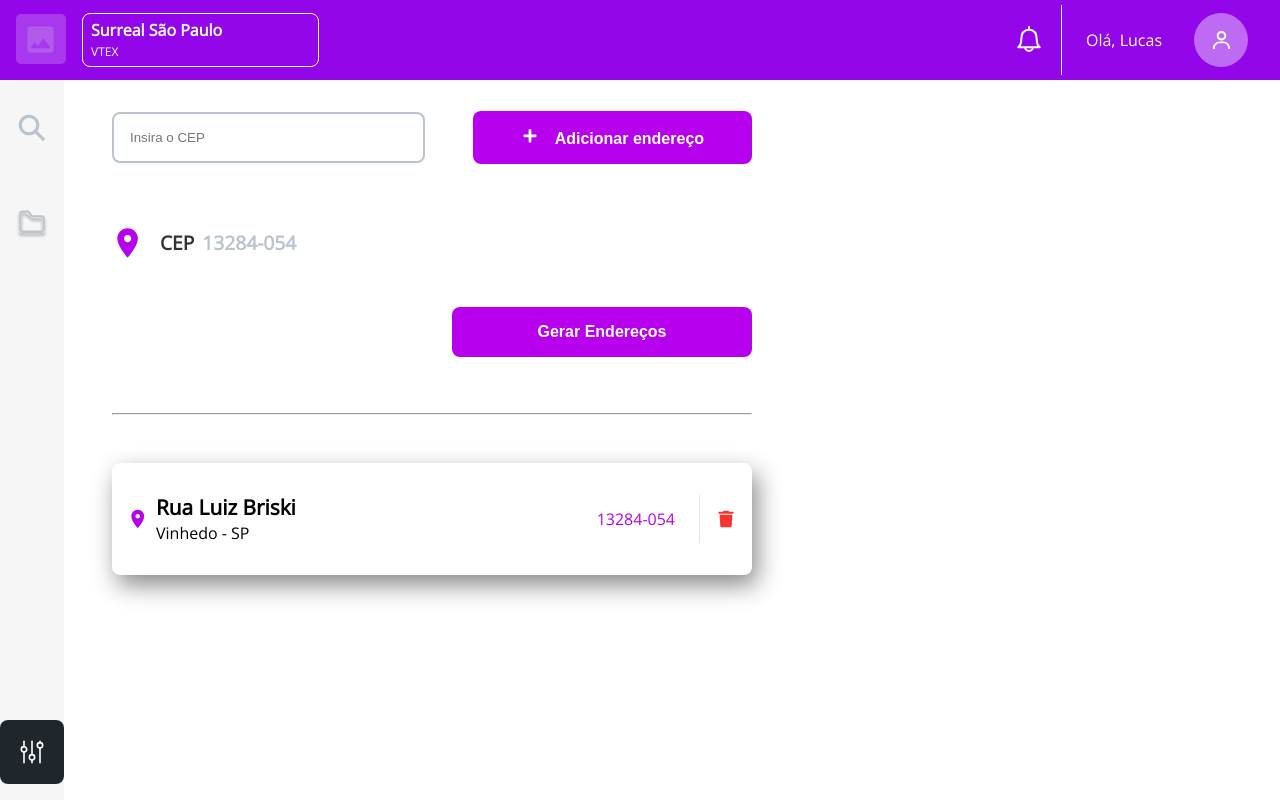
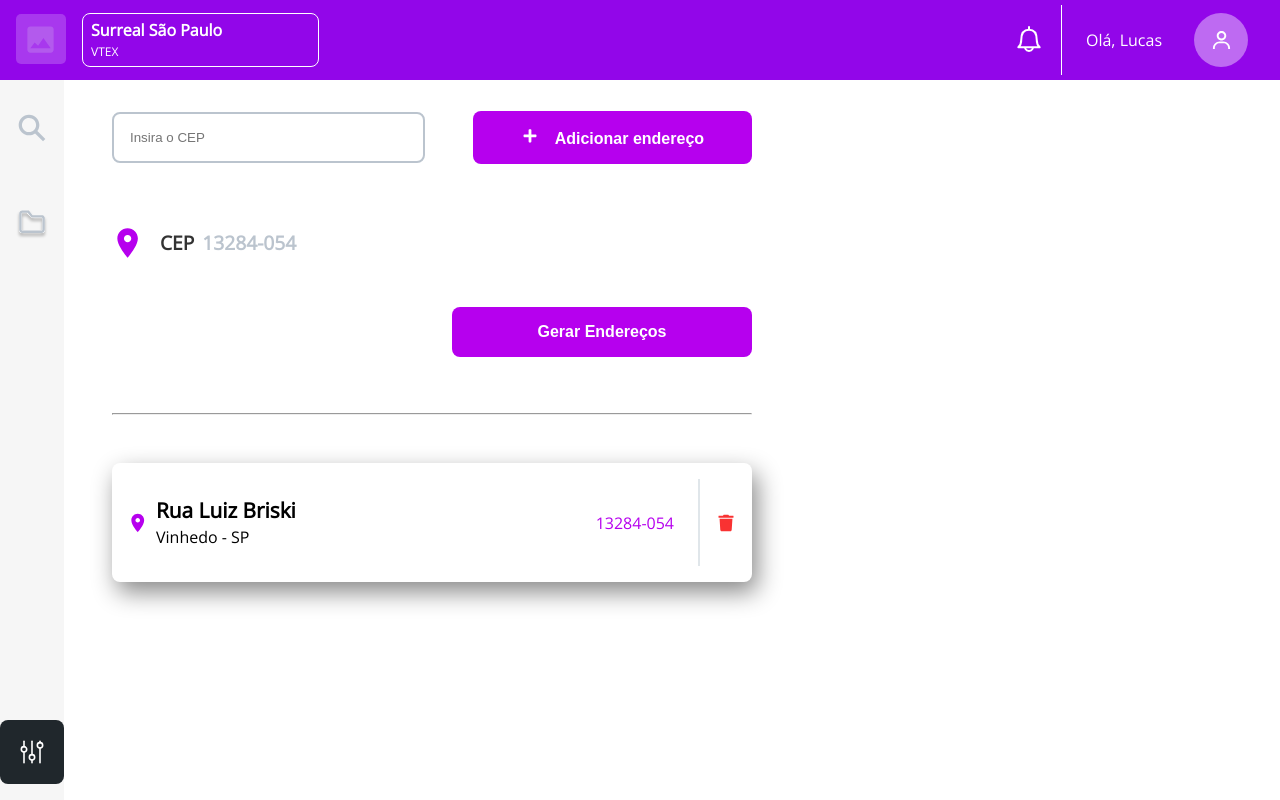
Before and after one commit to Luketube/teste-increazy, a Vue app: page / in a window 1280 px wide. Built offline with nearby package versions, Linux system fonts and the light colour scheme.

Commit message:
Consertado linha vertical do card

```diff
--- a/src/components/CardsCep.vue
+++ b/src/components/CardsCep.vue
@@ -8,6 +8,7 @@
             </div>
             <p class="cep">13284-054</p>
         </div>
+        <div class="linha_vertical"></div>
         <img src="../assets/icone-lixo.svg" alt="Icone de lixeira">
     </div>
 
@@ -27,7 +28,7 @@ export default{
     box-shadow: 5px 10px 25px 0px #888888;
     display: flex;
     margin-top: 3rem;
-    padding: 2rem 0.5rem;
+    padding: 1rem 0.5rem;
 }
 
 img{
@@ -52,8 +53,12 @@ img{
 
 .cep{
     color: #B600EE;
-    border-right: 1px solid #E0E6EA;
     padding: 1rem 1.5rem;
+}
+
+.linha_vertical{
+    border: 1px solid #E0E6EA;
+    height: 85px;
     margin-right: 0.5rem;
 }
 
```
